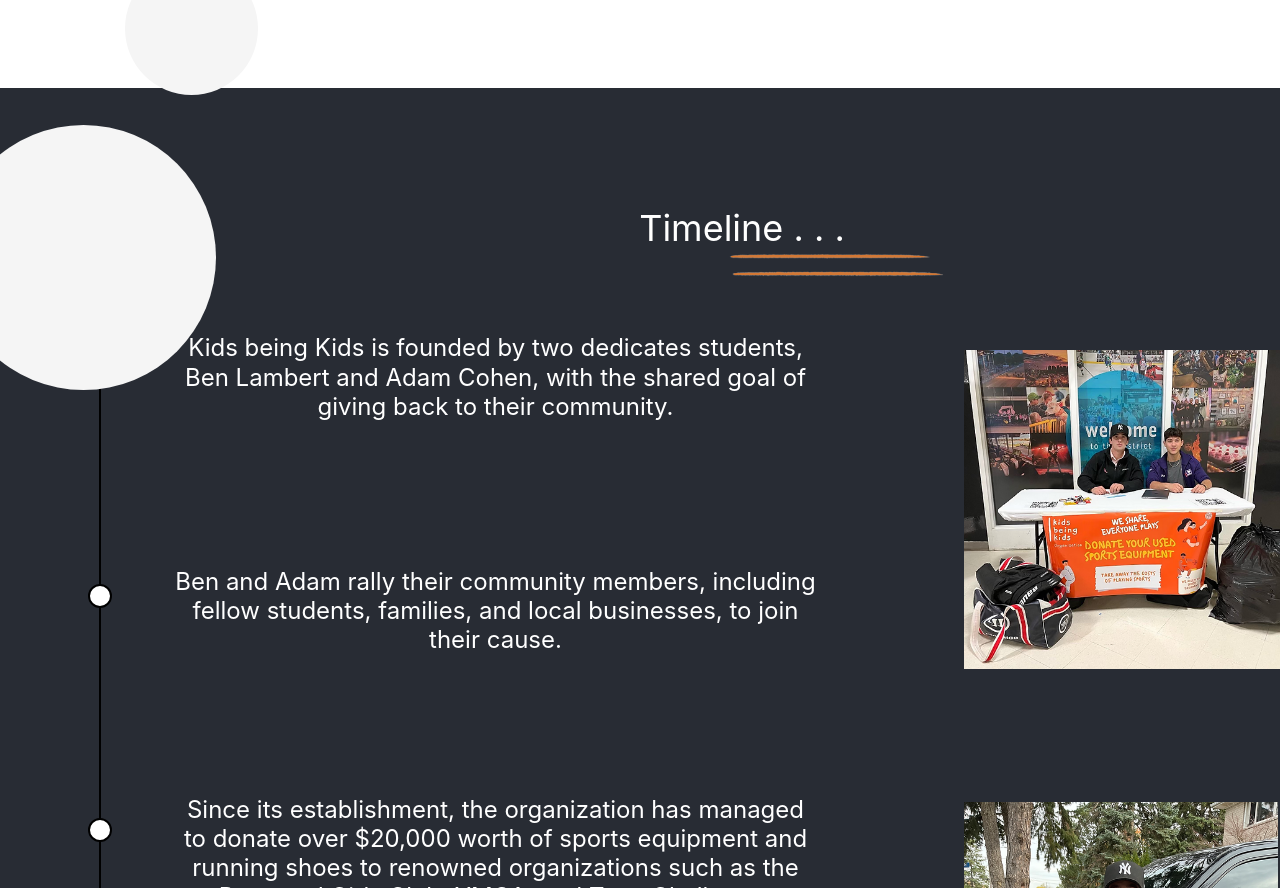
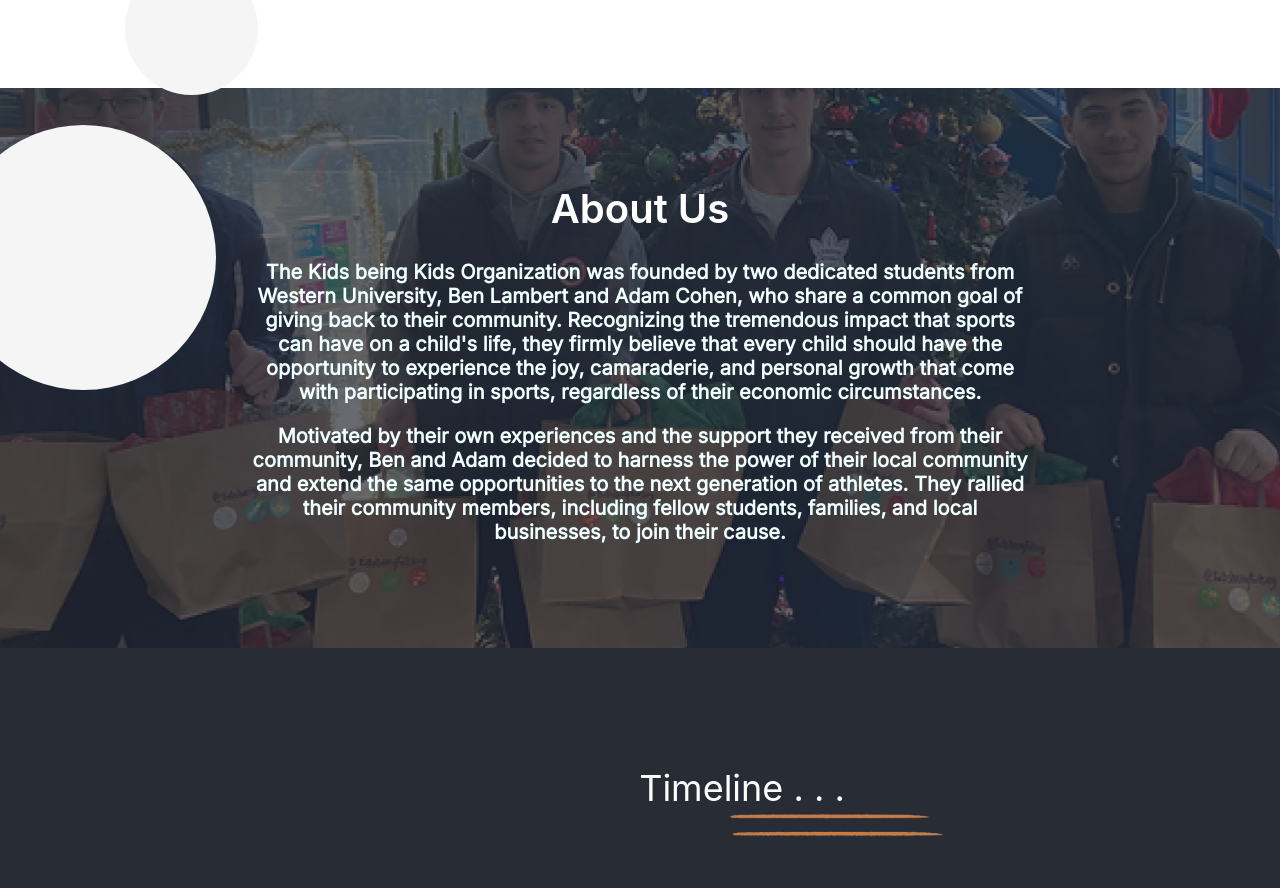
Before and after one commit to RadmehrM/KBK-React, a React (Create React App) app in the folder kbk-react/: page / in a window 1280 px wide. Shown: the part 1194-2082 px from the top of the page. Built offline with nearby package versions, Linux system fonts and the light colour scheme.

Commit message:
about-us update - Ayan
Added the header portion of the about-us page.

```diff
--- a/kbk-react/src/components/About.css
+++ b/kbk-react/src/components/About.css
@@ -1,3 +1,38 @@
+.header{
+    display: flex;
+    flex-direction: column;
+}
+#about-title{
+    font-size: 40px;
+    font-weight: 600;
+    margin-top: 6rem;
+}
+
+.about-text{
+    font-size: 20px;
+    font-weight: 600;
+    color: azure;
+
+}
+
+.about-disp-box{
+    background-image: url(../images/about-bg.png);
+    width: 90%;
+    height: 70vh;
+    position: relative;
+    text-wrap: wrap;
+    margin: auto;
+    background-repeat: no-repeat;
+    background-position: center;
+}
+
+.about-text-box{
+    width: 58%;
+    margin: auto;
+    padding: none;
+}
+
+
 .image1 {
     width: 319px;
     height: 319px;
--- a/kbk-react/src/components/About.js
+++ b/kbk-react/src/components/About.js
@@ -33,6 +33,24 @@ function TimelineItems({ items }){
 function About(){
     return (
         <div>
+
+            <div className='header'>
+                <div className='about-disp-box'>
+                    <h1 id='about-title'>About Us</h1>
+                    <div className='about-text-box'>
+                        <p id='about-head1' className='about-text'>The Kids being Kids Organization was founded by two dedicated students from Western University, Ben Lambert and Adam Cohen,
+                            who share a common goal of giving back to their community. Recognizing the tremendous impact that sports can have on a child's life,
+                            they firmly believe that every child should have the opportunity to experience the joy, camaraderie,
+                            and personal growth that come with participating in sports, regardless of their economic circumstances.</p>
+                        <p id='about-head1' className='about-text'>Motivated by their own experiences and the support they received from their community, Ben and Adam decided to harness the power of their local
+                            community and extend the same opportunities to the next generation of athletes.
+                            They rallied their community members, including fellow students, families, and local businesses, to join their cause.</p>
+                    </div>
+
+                </div>
+
+
+            </div>
             <div className="timelineHeader">
                 <div className="headerText">Timeline . . .</div>
                 <img className="underline" src={underline}/>
```
Also changed, not shown: kbk-react/src/images/about-bg.png (added).
